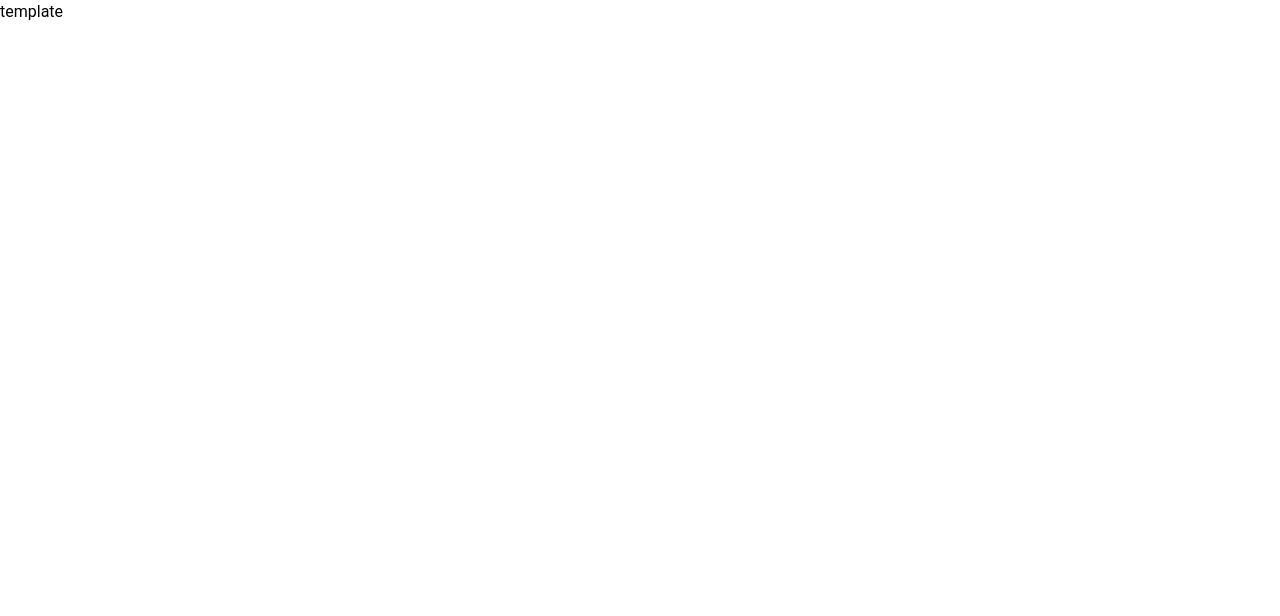
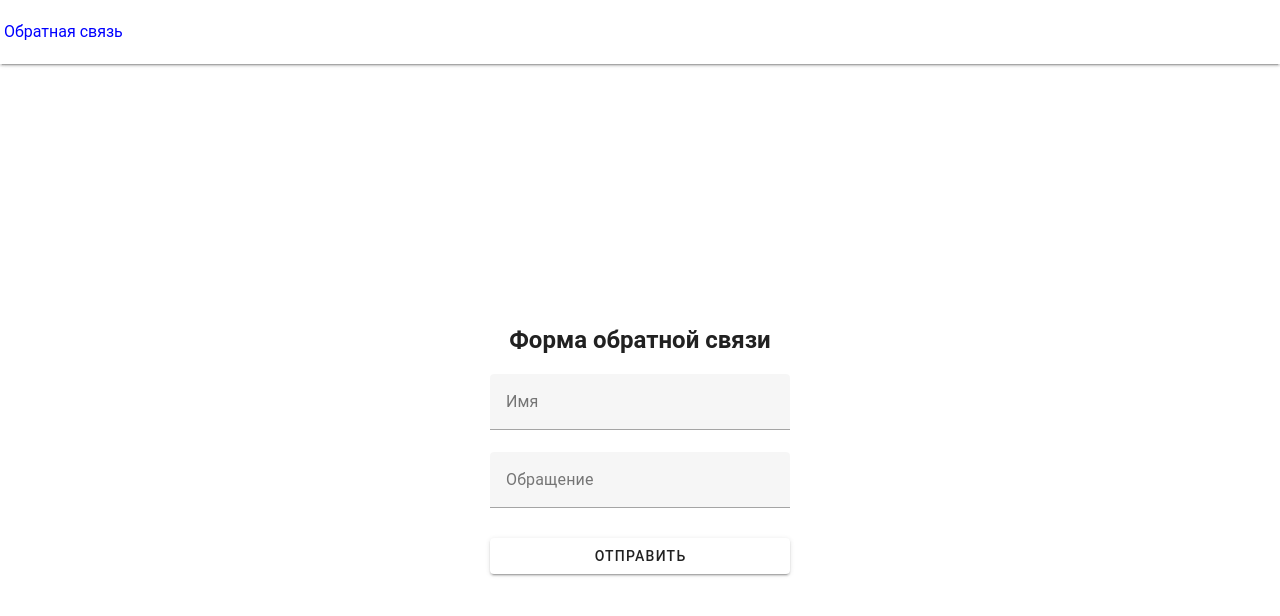
Before and after one commit to IvanKornev/envybox-testovoe, a Vue app in the folder front/: page /#/ in a window 1280 px wide. Shown: the top 616 px of the page. Built offline with nearby package versions, Linux system fonts and the light colour scheme.

Commit message:
feat: заверстал страницу формы

```diff
--- a/front/babel.config.js
+++ b/front/babel.config.js
@@ -2,4 +2,4 @@ module.exports = {
   presets: [
     '@vue/cli-plugin-babel/preset'
   ]
-}
+};
--- a/front/src/App.vue
+++ b/front/src/App.vue
@@ -1,3 +1,33 @@
 <template>
-  <RouterView></RouterView>
+  <div>
+    <VApp>
+      <VContainer>
+        <VAppBar :elevation="2">
+          <template #prepend>
+            <ul>
+              <RouterLink to="/" class="menu__item">Обратная связь</RouterLink>
+            </ul>
+          </template>
+        </VAppBar>
+      </VContainer>
+      <VContainer>
+        <main class="page__content">
+          <RouterView />
+        </main>
+      </VContainer>
+    </VApp>
+  </div>
 </template>
+
+<style scoped>
+.page__content {
+  display: flex;
+  align-items: center;
+  justify-content: center;
+  min-height: 100vh;
+}
+.menu__item {
+  text-decoration: none;
+  color: blue;
+}
+</style>
--- a/front/src/pages/index.vue
+++ b/front/src/pages/index.vue
@@ -1,3 +1,15 @@
 <template>
-  <p>template</p>
+  <section class="content">
+    <h2 class="mb-4 text-center">Форма обратной связи</h2>
+    <FeedbackForm />
+  </section>
 </template>
+
+<script>
+import { FeedbackForm } from '@/widgets/feedback';
+export default {
+  components: {
+    FeedbackForm,
+  },
+};
+</script>
--- /dev/null
+++ b/front/src/widgets/feedback/index.js
@@ -0,0 +1,5 @@
+import FeedbackForm from './ui/Form';
+
+export {
+  FeedbackForm,
+};
--- /dev/null
+++ b/front/src/widgets/feedback/ui/Form.vue
@@ -0,0 +1,13 @@
+<template>
+  <VSheet width="300" class="mx-auto">
+    <VForm fast-fail @submit.prevent>
+      <VTextField
+        label="Имя"
+      ></VTextField>
+      <VTextField
+        label="Обращение"
+      ></VTextField>
+      <VBtn type="submit" block class="mt-2">Отправить</VBtn>
+    </VForm>
+  </VSheet>
+</template>
--- a/front/vue.config.js
+++ b/front/vue.config.js
@@ -1,4 +1,4 @@
-const { defineConfig } = require('@vue/cli-service')
+const { defineConfig } = require('@vue/cli-service');
 module.exports = defineConfig({
   transpileDependencies: true
-})
+});
```
